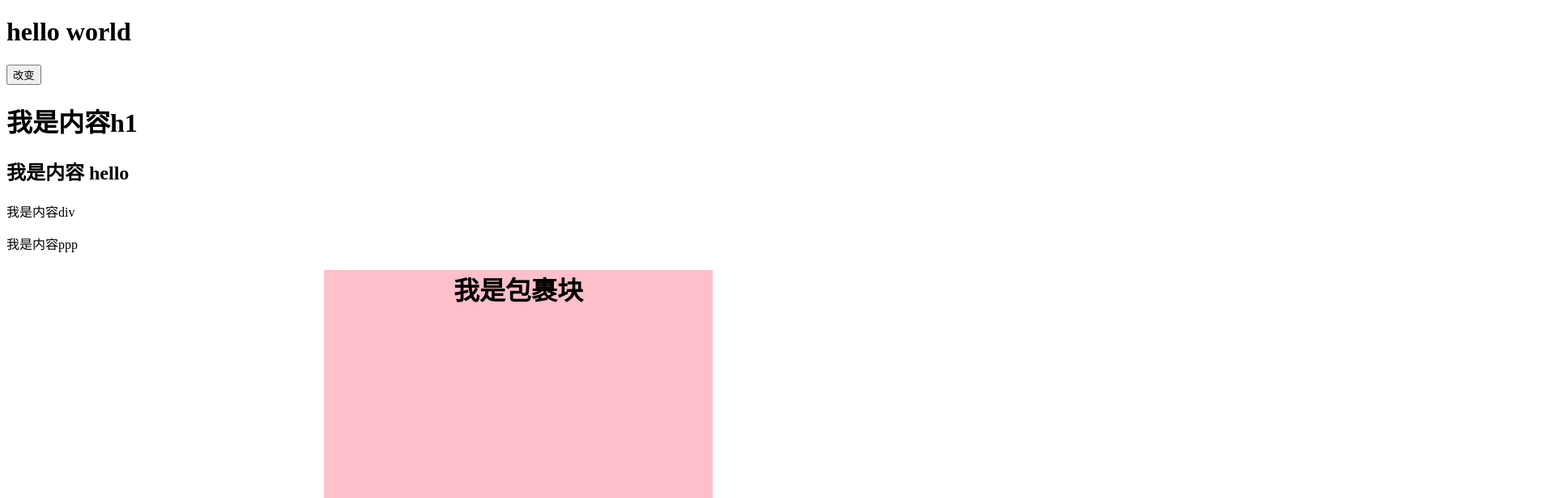
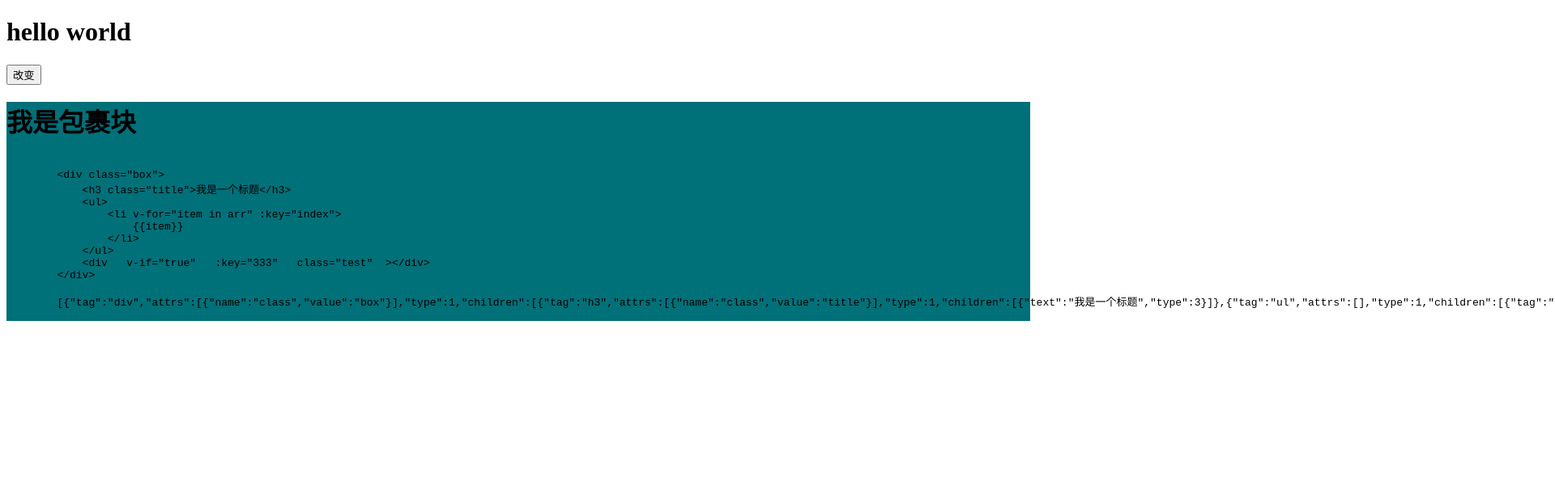
Before and after one commit to we-del/restructure_mustache, a website built with webpack: page src/index.html in a window 1280 px wide. Shown: the top 616 px of the page at 81% size, 1920 px wide, since content can reach past the window. Built offline with nearby package versions, Linux system fonts and the light colour scheme.

Commit message:
初步完成了ast树的构建，存在一个同标签bug

```diff
--- a/src/AST/parse.ts
+++ b/src/AST/parse.ts
@@ -3,11 +3,30 @@ export default function (template: string) {
     const regTagClose = /^<\/(.*?)\s*?>/
     const regContent = /^>(.*?)</
     const tagStack = []
+
+    const originCode: any = document.querySelector('#origin')
+    const resultCode: any = document.querySelector('#result')
+    originCode.innerText = template
     template = clearSpace(template)
-    console.log('@template', template)
     let point = 0
     const templateLen = template.length
-    const astTree = {}
+
+    /*
+      @description astTree数据结构
+        {
+            tag: string
+            attrs: [[props:string]:any]
+            type: number (标签为1，text为3)
+            children: 子节点
+        }
+       @strategy
+       匹配到的开合标签入栈，当匹配到闭合标签对应的前一个标签出栈;
+       在匹配到一个开合标签时，如标签栈不为空则挂载到其节点的children下 ；
+
+       @bug
+         存在一个同路径相同标签情况，导致寻找到了错误的父节点，需要解决
+    */
+    let astTree: any = []
     while (point < templateLen) {
 
 
@@ -17,7 +36,16 @@ export default function (template: string) {
         if (regContent.test(curTemplatePlace)) {
             const match: any = regContent.exec(curTemplatePlace)
             console.log('匹配到了内容', regContent.exec(curTemplatePlace));
-            point += match[1].length
+            const matchLen = match[1].length
+
+            // 没有找到节点 （匹配到 >< 这种情况）
+            if (matchLen == 0) point += 1
+            else {
+                point += match[1].length
+                const text = match[1].trim()
+                // 过滤空白文本节点
+                if (text) insertTreeNodeToAST('', '', astTree, tagStack, text)
+            }
             continue
         }
 
@@ -25,6 +53,7 @@ export default function (template: string) {
         if (regTagClose.test(curTemplatePlace)) {
             const match: any = regTagClose.exec(curTemplatePlace)
             console.log('匹配到了尾部', regTagClose.exec(curTemplatePlace));
+            tagStack.pop()
             point += match[0].length - 1
             continue
         }
@@ -32,7 +61,6 @@ export default function (template: string) {
         // 匹配到了标签头部
         if (regTagOpen.test(curTemplatePlace)) {
             const match: any = regTagOpen.exec(curTemplatePlace)
-            console.log('@head', match)
             let tagFragment: string = match[1]
             let tag: string
             let attrs: any
@@ -41,19 +69,31 @@ export default function (template: string) {
             tag = res.tag
             attrs = res.attrs
 
+
             tagStack.push(tag)
             console.log('匹配到了头', regTagOpen.exec(curTemplatePlace));
+
+            insertTreeNodeToAST(tag, attrs, astTree, tagStack)
+
+
             point += match[0].length - 1
             continue
         }
         point++
     }
+    resultCode.innerText = JSON.stringify(astTree)
+    console.log('@ast', astTree)
+
 }
+
 
 function clearSpace(str: string) {
     return str.replace(/\n/g, '')
 }
 
+/*
+  @description 结构一个标签上的所有属性，并以对象形式返回
+*/
 function searchTagAndProps(tagFragment: string) {
     let tag: string
     const attrs: any = []
@@ -72,6 +112,7 @@ function searchTagAndProps(tagFragment: string) {
         const validGapSpace = []
         let point = 0
         let isPropsIndex = 0
+        let preIsSpace = false
         // 得到有效属性分割点
         // 找到点位直接截取，然后重新的起点继续寻找符合要求的属性
         while (point < tagFragment.length) {
@@ -81,7 +122,20 @@ function searchTagAndProps(tagFragment: string) {
                 if (isPropsIndex) isPropsIndex--
                 else isPropsIndex++
             }
+
+            // 查找符合要求的最后一个空格
+            if (c.match(/\s/) && !isPropsIndex && point + 1 < tagFragment.length
+                && (tagFragment[point + 1].match(/\s/))) {
+                point++
+                continue
+            }
+
             // 找到空格,且不在属性内部, 是需要保存的节点
+            // 想进行深度匹配结果有bug
+            // if (c.match(/\s/) && !isPropsIndex && point + 1 < tagFragment.length
+            //     && !(tagFragment[point + 1].match(/\s/))) {
+            //     validGapSpace.push(point)
+            // }
             if (c.match(/\s/) && !isPropsIndex) {
                 validGapSpace.push(point)
             }
@@ -89,13 +143,18 @@ function searchTagAndProps(tagFragment: string) {
             point++
         }
 
-        // 分隔属性
+        // 分隔属性（只允许单一空格，没有做深层处理）
         for (let i = 0; i < validGapSpace.length; i++) {
+            if (i == validGapSpace.length - 1) {
+                props.push(tagFragment.substring(validGapSpace[i]))
+            }
             if (i == 0) {
                 props.push(tagFragment.substring(0, validGapSpace[0]))
-            } else if (i == validGapSpace.length - 1) {
-            } else props.push(tagFragment.substring(validGapSpace[i - 1], validGapSpace[i]))
+            } else {
+                props.push(tagFragment.substring(validGapSpace[i - 1], validGapSpace[i]))
+            }
         }
+        // 说明只有一个属性
         if (validGapSpace.length == 0) {
             props.push(tagFragment)
         }
@@ -113,3 +172,64 @@ function searchTagAndProps(tagFragment: string) {
         tag, attrs
     }
 }
+
+/*
+  @description 将对应的开合标签按照ast树进行存储
+*/
+function insertTreeNodeToAST(tag: any, attrs: any, astTree: any[], tagStack: string[], text?: string) {
+    // 插入对应的tagStack节点后
+    if (tagStack.length > 1) {
+
+        const textTag = tagStack[tagStack.length - 1]
+        const fatherTag: any = tagStack[tagStack.length - 2]
+        // 遍历每一个根ast树（需要深度和广度同时遍历）
+        astTree.forEach((rootNode: any) => {
+            let linkPoint: any = rootNode
+
+            /*
+              @description 如果是文本节点则找相同的treeNode
+            */
+            let vNode: any
+            if (text) {
+                vNode = searchSameTagTreeNode(textTag, rootNode)
+            } else {
+                vNode = searchSameTagTreeNode(fatherTag, rootNode)
+            }
+
+            if (!vNode.children) {
+                vNode.children = []
+            }
+            let node: any
+            if (text) node = {text, type: 3}
+            else node = {tag, attrs, type: 1}
+            vNode.children.push(node)
+
+        })
+
+    } else {
+        // 根节点
+        astTree.push({tag, attrs, type: 1})
+
+    }
+}
+
+
+/*
+  @description  在treeNode中查找相同的接待你并返回引用，如果是文本节点则查找相同的treeNode
+  @attempt
+*/
+function searchSameTagTreeNode(peekTag: any, treeNode: any): any {
+
+    // 插入文本找到了相同的节点
+    if (treeNode.tag === peekTag) {
+        return treeNode
+    } else {
+        if (treeNode.children) {
+
+            for (let i = 0; i < treeNode.children.length; i++) {
+                const res = searchSameTagTreeNode(peekTag, treeNode.children[i])
+                if (res) return res
+            }
+        }
+    }
+}
--- a/src/AST/useAST.ts
+++ b/src/AST/useAST.ts
@@ -9,7 +9,36 @@ export default function () {
                     {{item}}
                 </li>
             </ul>
+            <div   v-if="true"   :key="333"   class="test"  ></div>
         </div>
     `
+
+    // 复杂测试用例
+    // const template = `
+    //     <div class="box">
+    //         <h3 class="title">我是一个标题</h3>
+    //         <ul>
+    //             <li v-for="item in arr" :key="index">
+    //                 {{item}}
+    //             </li>
+    //         </ul>
+    //         <div class="test">我来测试ast1</div>
+    //         <div class="test">我来测试ast2</div>
+    //         <div class="test">我来测试ast3</div>
+    //         <div class="test">我来测试ast4</div>
+    //         <div class="test">
+    //             <ol v-if="true" id="order">
+    //                 <li v-for="i in 5">{{i}}</li>
+    //             </ol>
+    //         </div>
+    //         <div class="test">我来测试ast5
+    //             <div>
+    //                 <div></div>
+    //             </div>
+    //         </div>
+    //
+    //
+    //     </div>
+    // `
     parse(template)
 }
--- a/src/index.html
+++ b/src/index.html
@@ -12,12 +12,7 @@
     <title>Title</title>
     <style>
         #app{
-            max-width: 480px;
-            min-width: 320px;
-            min-height: 100vh;
-            text-align: center;
-            margin: 0 auto;
-            background-color: pink;
+            background-color: #007079;
         }
     </style>
 </head>
@@ -28,6 +23,11 @@
 
 <div id="app">
     <h1>我是包裹块</h1>
+    <pre>
+        <code id="origin">
+        </code>
+        <code id="result"></code>
+    </pre>
 </div>
 <script>
    const reg =  '2[a]2[b]'.matchAll(/(\d+)\[(.*?)\]/g)
--- a/src/index.ts
+++ b/src/index.ts
@@ -12,7 +12,7 @@ import useAST from "@/AST/useAST";
 
 useAST()
 // useMustache()
-useSnabbdom()
+// useSnabbdom()
 
 // leetCode10()
 
```
